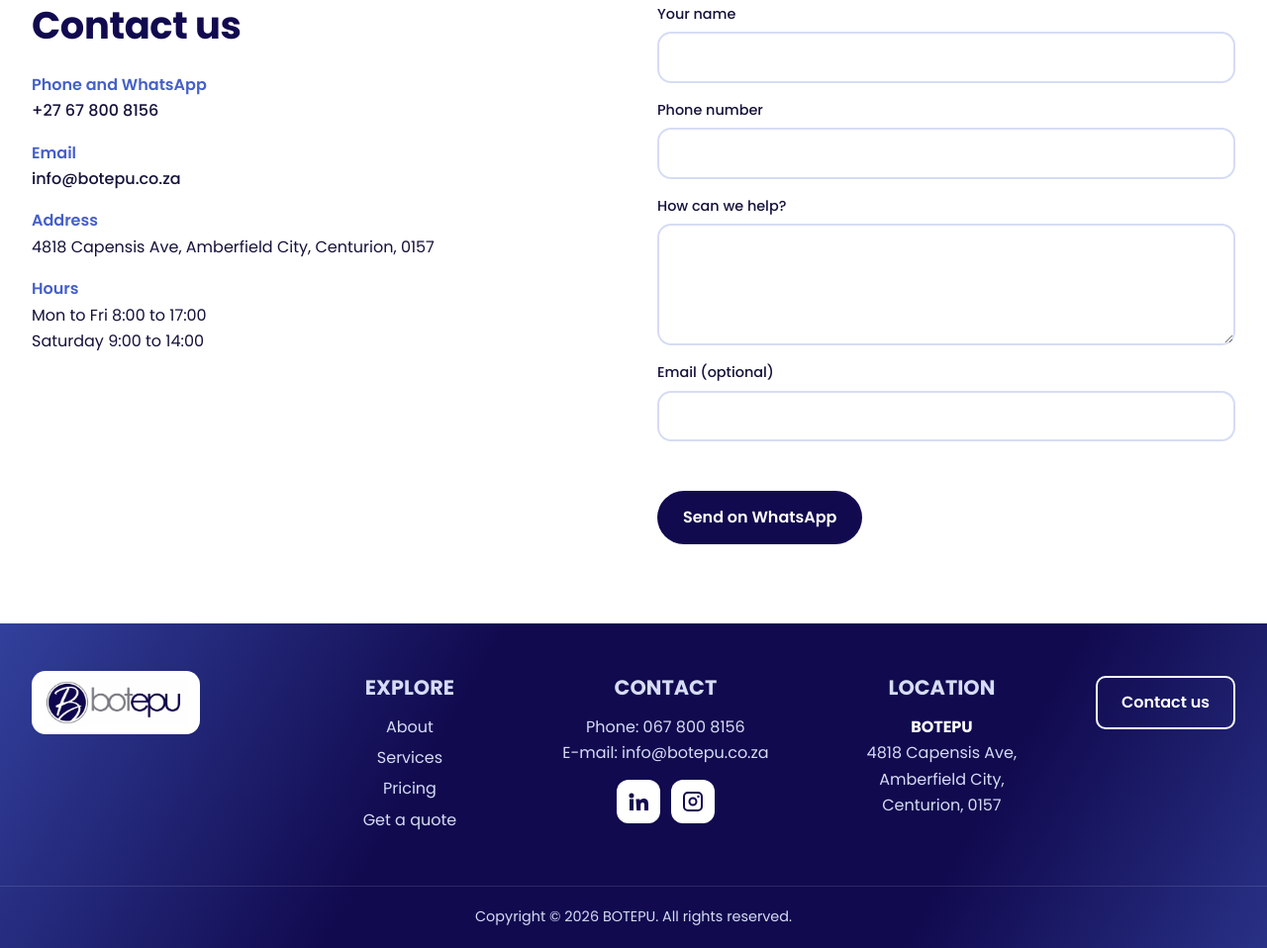
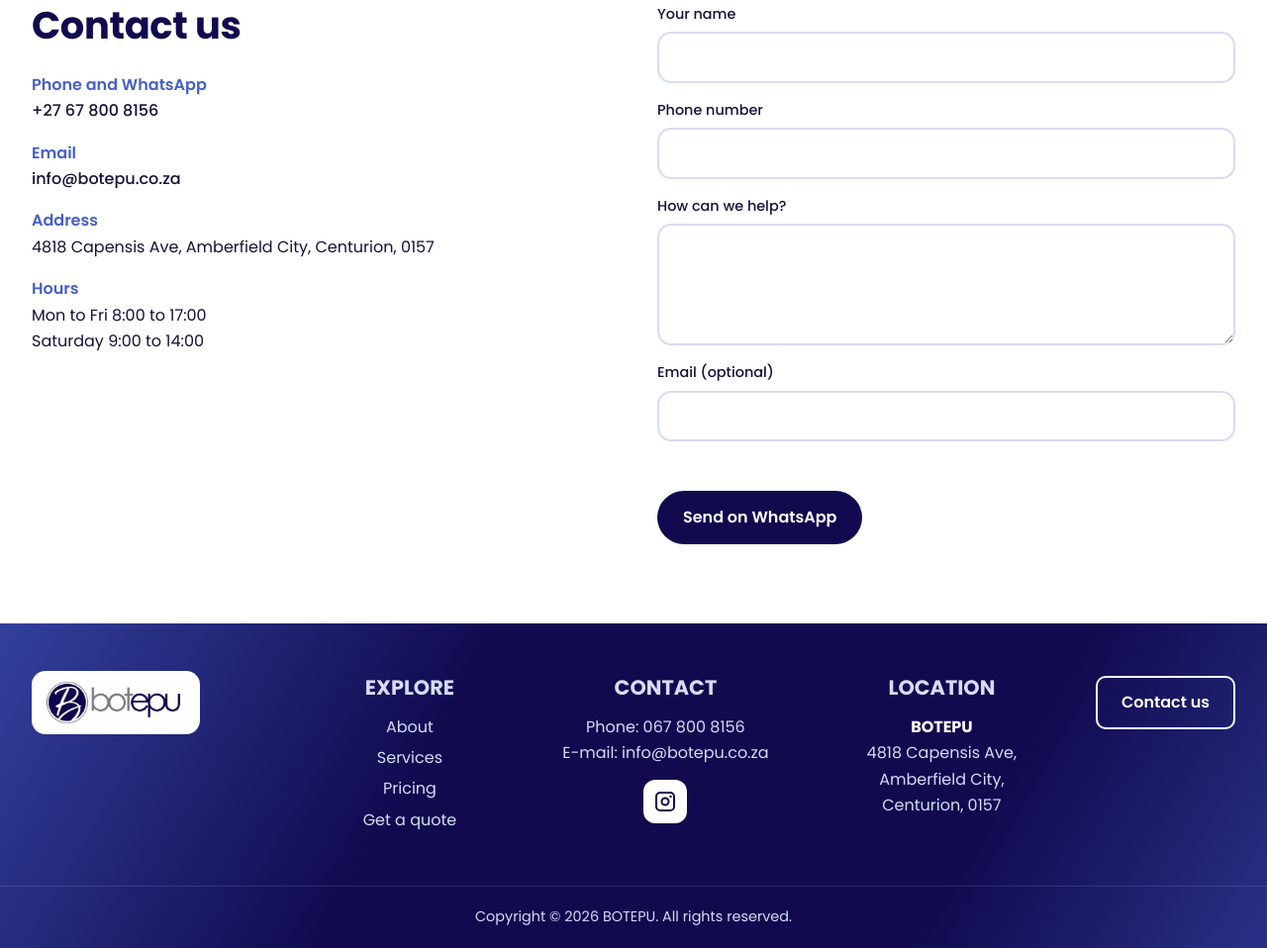
Before and after one commit to 7h484n65elem0/Botepu-Website, a plain HTML site: page index.html in a window 1280 px wide. Shown: the part 4827-5785 px from the top of the page at 99% size. Drawn offline with Linux system fonts and the light colour scheme.

Commit message:
Update index.html

```diff
--- a/index.html
+++ b/index.html
@@ -253,8 +253,7 @@
       <p>Phone: 067 800 8156</p>
       <p>E-mail: info@botepu.co.za</p>
       <div class="social">
-        <a href="#" aria-label="LinkedIn" class="soc"><svg viewBox="0 0 24 24"><path d="M4.98 3.5a2.5 2.5 0 1 1 0 5 2.5 2.5 0 0 1 0-5zM3 9.5h4V21H3zM9.5 9.5h3.8v1.6h.1c.5-1 1.8-2 3.8-2 4 0 4.8 2.6 4.8 6V21h-4v-5.2c0-1.3 0-2.9-1.8-2.9s-2 1.400-2 2.800V21h-4z"/></svg></a>
-        <a href="https://instagram.com/botepu" aria-label="Instagram" class="soc" target="_blank" rel="noopener"><svg viewBox="0 0 24 24"><path d="M7 2h10a5 5 0 0 1 5 5v10a5 5 0 0 1-5 5H7a5 5 0 0 1-5-5V7a5 5 0 0 1 5-5zm0 2a3 3 0 0 0-3 3v10a3 3 0 0 0 3 3h10a3 3 0 0 0 3-3V7a3 3 0 0 0-3-3zm5 3.500a4.5 4.5 0 1 1 0 9 4.5 4.5 0 0 1 0-9zm0 2a2.5 2.5 0 1 0 0 5 2.5 2.5 0 0 0 0-5zM17.5 5.800a1.2 1.2 0 1 1 0 2.4 1.2 1.2 0 0 1 0-2.4z"/></svg></a>
+        <a href="https://www.instagram.com/_botepu_?utm_source=ig_web_button_share_sheet&cnvx=ZDNlZDc0MzIxNw==" aria-label="Instagram" class="soc" target="_blank" rel="noopener"><svg viewBox="0 0 24 24"><path d="M7 2h10a5 5 0 0 1 5 5v10a5 5 0 0 1-5 5H7a5 5 0 0 1-5-5V7a5 5 0 0 1 5-5zm0 2a3 3 0 0 0-3 3v10a3 3 0 0 0 3 3h10a3 3 0 0 0 3-3V7a3 3 0 0 0-3-3zm5 3.500a4.5 4.5 0 1 1 0 9 4.5 4.5 0 0 1 0-9zm0 2a2.5 2.5 0 1 0 0 5 2.5 2.5 0 0 0 0-5zM17.5 5.800a1.2 1.2 0 1 1 0 2.4 1.2 1.2 0 0 1 0-2.4z"/></svg></a>
       </div>
     </div>
     <div>
```
